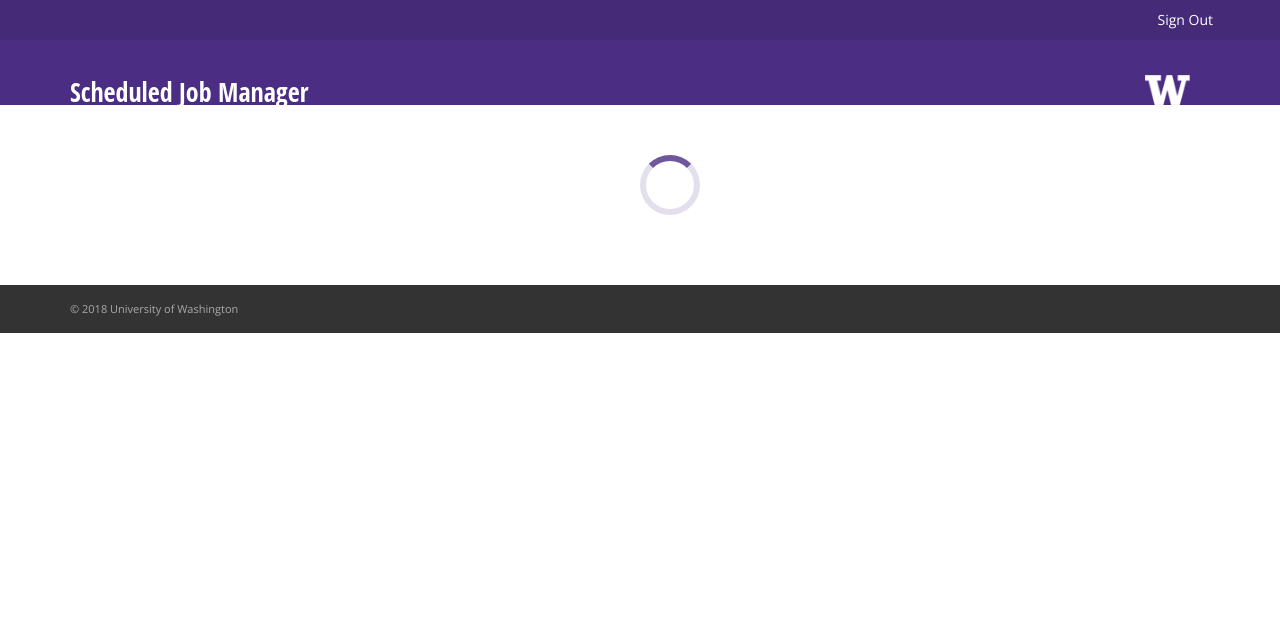
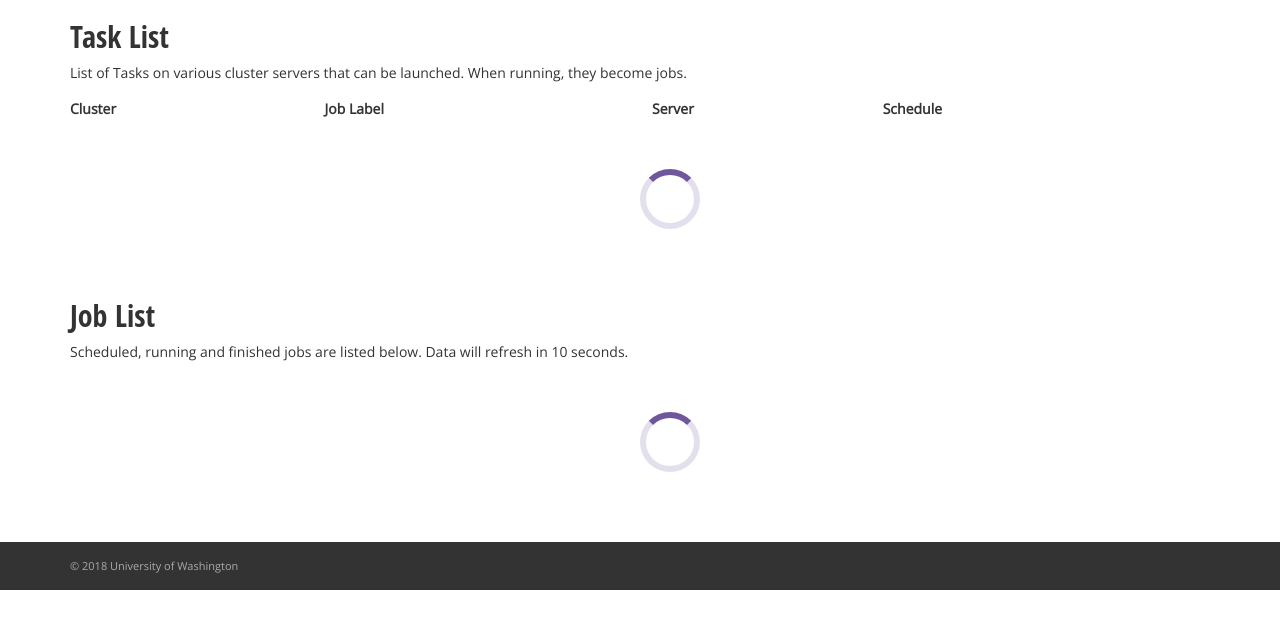
Before and after one commit to uw-it-aca/scheduled-job-manager, a Django app: template scheduled_job_manager/templates/manager.html in a window 1280 px wide. Shown: the top 629 px of the page. Run offline with Django 3.2, Linux system fonts and the light colour scheme; the template is opened without the code that fills it: most values are stand-ins (such as "Sample title", 1, 10 or a date in 2020); lists and menus that the app fills with data are empty; style sheets or scripts are compiled from the project's sources; parts of the project's set-up code (start-up, migrations or seed data) failed here and were passed over; some libraries are stand-ins or nearby versions; some web fonts are replaced.

Commit message:
task list and job launch

```diff
--- a/scheduled_job_manager/static/scheduled_job_manager/css/critical.scss
+++ b/scheduled_job_manager/static/scheduled_job_manager/css/critical.scss
@@ -219,7 +219,7 @@ a {
 }
 
 
-.joblist {
+.joblist, .tasklist {
   .intro { margin-top: 12px; font-size: 1.2em; }
   min-height: 180px;
   .loading {
@@ -242,8 +242,14 @@ a {
   }
   table {
     margin-top: 16px;
+    margin-bottom: 16px;
     width: 100%;
   }
+}
+
+.tooltip-inner {
+  text-align: left;
+  min-width: 600px;
 }
 
 @-webkit-keyframes rotation {
--- a/scheduled_job_manager/static/scheduled_job_manager/js/main.js
+++ b/scheduled_job_manager/static/scheduled_job_manager/js/main.js
@@ -2,7 +2,7 @@
 
 
 var refreshInterval = 8;
-var dateFormat = 'LLL';
+var dateFormat = 'MM/DD h:mm:ssa';
 
 $(window.document).ready(function() {
 	$("span.warning").popover({'trigger':'hover'});
@@ -10,7 +10,10 @@ $(window.document).ready(function() {
 
     registerEvents()
 
+    fetchJobs()
     setInterval(fetchJobs, refreshInterval * 1000);
+
+    fetchTasks()
 });
 
 
@@ -25,16 +28,22 @@ var displayPageHeader = function() {
 
 var registerEvents = function () {
     $(document).on('sjm:JobList', function (e, jobs) {
-        loadSJMTable(jobs);
+        displayJobList(jobs)
     }).on('sjm:JobListError', function (e, error) {
         Notify.error('Cannot load jobs: ' + error);
         $('.joblist').html('Our Apologies, but we cannot load jobs at this time.<br>' + error)
+    }).on('sjm:TaskList', function (e, tasks) {
+        displayTaskList(tasks)
+    }).on('sjm:TaskListError', function (e, error) {
+        Notify.error('Cannot load tasks: ' + error);
+        $('.tasklist').html('Our Apologies, but we cannot load tasks at this time.<br>' + error)
+    }).on('click', '[data-cluster]', function (e) {
+        startJob($(this).attr('data-job-cluster'),
+                 $(this).attr('data-job-member'),
+                 $(this).attr('data-job-job'))
     });
 };
 
-var loadSJMTable = function (jobs) {
-    displayJobList(jobs)
-};
 
 var fetchJobs = function () {
     var csrf_token = $("input[name=csrfmiddlewaretoken]")[0].value,
@@ -60,14 +69,42 @@ var fetchJobs = function () {
 };
 
 
+var fetchTasks = function () {
+    var csrf_token = $("input[name=csrfmiddlewaretoken]")[0].value,
+        $content = $(document);
+
+    $.ajax({
+        url: "api/v1/tasks/",
+        dataType: "JSON",
+        type: "GET",
+        accepts: {html: "application/json"},
+        headers: {
+            "X-CSRFToken": csrf_token
+        },
+        success: function(results) {
+            $content.trigger('sjm:TaskList', [results]);
+        },
+        error: function(xhr, status, error) {
+            $content.trigger('sjm:TaskListError', [error]);
+        }
+    });
+};
+
+
 var displayJobList = function (jobs) {
     var source = $("#job-table-template").html(),
         template = Handlebars.compile(source),
         $content = $('.joblist');
 
     $.each(jobs.jobs, function () {
-        this.launch_date = this.datetime_launch ? moment(this.datetime_launch).format(dateFormat) : null;
-        this.exit_date = this.datetime_exit ? moment(this.datetime_exit).format(dateFormat) : null;
+        var launch_moment = this.datetime_launch ? moment(this.datetime_launch) : null,
+            exit_moment = this.datetime_exit ? moment(this.datetime_exit) : null;
+
+        this.launch_date = launch_moment ? launch_moment.format(dateFormat) : null;
+        this.exit_date = exit_moment ? exit_moment.format(dateFormat) : null;
+        this.exit_output_abbreviated = (this.exit_output && this.exit_output.length > 20) ? this.exit_output.slice(0,20) + '...' : null;
+        this.bad_exit = (this.exit_status != null && this.exit_status !== 0);
+        this.runtime = (launch_moment && exit_moment) ? launch_moment.from(exit_moment, true) : null;
     });
 
     $content.html(template({
@@ -75,7 +112,23 @@ var displayJobList = function (jobs) {
         refresh: refreshInterval
     }));
 
-    refreshCountdown();
+    $content.find('[data-toggle="tooltip"]').tooltip()
+};
+
+
+var displayTaskList = function (tasks) {
+    var source = $("#task-table-row-template").html(),
+        template = Handlebars.compile(source),
+        $tasklist_tbody = $('.tasklist table tbody');
+
+    $tasklist_tbody.html('');
+    $.each(tasks. function () {
+        var task = this
+
+        $tasklist_tbody.append(template(task));
+    });
+
+    $tasklist_tbody.find('[data-toggle="tooltip"]').tooltip()
 };
 
 
@@ -85,6 +138,32 @@ var refreshCountdown = function () {
 
     setInterval(function () {
         count -= 1;
+        if (count < 0) {
+            count = refreshInterval;
+        }
+
         $counter.text(count);
     }, 1000);
 };
+
+
+var startJob = function (job_cluster, job_member, job_label) {
+    var csrf_token = $("input[name=csrfmiddlewaretoken]")[0].value,
+        $content = $(document);
+
+    $.ajax({
+        url: "api/v1/launch/" + job_cluster + '/' + job_member + '/' + job_label,
+        dataType: "JSON",
+        type: "GET",
+        accepts: {html: "application/json"},
+        headers: {
+            "X-CSRFToken": csrf_token
+        },
+        success: function(results) {
+            $content.trigger('sjm:JobLaunch', [results]);
+        },
+        error: function(xhr, status, error) {
+            $content.trigger('sjm:JobLaunchError', [error]);
+        }
+    });
+}
--- a/scheduled_job_manager/templates/handlebars/joblist.html
+++ b/scheduled_job_manager/templates/handlebars/joblist.html
@@ -1,8 +1,5 @@
 {% verbatim %}
 <script id="job-table-template" type="text/x-handlebars-template">
-  <div class="intro">
-    Scheduled, running and finished jobs are listed below.  Data will refresh in <span class="countdown">{{ refresh }}</span> seconds.
-  </div>
   <table>
     <thead>
       <tr>
@@ -29,15 +26,22 @@
         </td>
         <td>
           {{#if exit_date}}
-          Finished on {{ exit_date }}
+          {{#if bad_exit}}<span style="color: red;">Err ({{exit_status}})</span>{{else}}Exit{{/if}} on {{ exit_date }}<br>(ran {{ runtime }})
           {{else}}
-          Running <div class="progress">
+          Running
+          {{#if progress}}
+          <div class="progress">
             <div class="progress-bar progress-bar-striped progess-bar-animated" role="progressbar" style="width: {{ progress }}%" aria-valuenow="{{ progress }}" aria-valuemin="0" aria-valuemax="100">{{ progress }} %</div>
           </div>
           {{/if}}
+          {{/if}}
         </td>
         <td>
-          {{ exit_output }}
+          {{#if exit_output_abbreviated}}
+          <a href="#" data-toggle="tooltip" data-html="true" data-placement="left" title="<pre>{{exit_output}}</pre>">{{ exit_output_abbreviated }}</a>
+          {{else}}
+          {{exit_output}}
+          {{/if}}
         </td>
       </tr>
       {{/each}}
--- /dev/null
+++ b/scheduled_job_manager/templates/handlebars/tasklist.html
@@ -0,0 +1,28 @@
+{% verbatim %}
+<script id="task-table-template" type="text/x-handlebars-template">
+  <table>
+    <thead>
+      <tr>
+        <th>Cluster</th>
+        <th>Job Label</th>
+        <th>Server</th>
+        <th>Launch</th>
+      </tr>
+    </thead>
+    <tbody>
+      {{#each tasks}}
+      <tr>
+        <td>{{ cluster }}</td>
+        <td>{{ label }}</td>
+        <td>{{ member }}</td>
+        <td>
+          {{#if exit_date}}
+          <a class='job-restart' title="Launch {{ label }}" href="#" data-job-cluster="{{ cluster }}" data-job-member="{{ member }}" data-job-label="{{ label }}"><i class="fa fa-repeat"></i></a>
+          {{/if}}
+        </td>
+      </tr>
+      {{/each}}
+  </tbody>
+</table>
+</script>
+{% endverbatim %}
--- a/scheduled_job_manager/templates/manager.html
+++ b/scheduled_job_manager/templates/manager.html
@@ -4,6 +4,34 @@
 
 {% block content %}
 <div class="container">
+  <h2>Task List</h2>
+  <div class="intro">
+    List of Tasks on various cluster servers that can be launched.  When running, they become jobs.
+  </div>
+  <div class="tasklist">
+  <table>
+    <thead>
+      <tr>
+        <th>Cluster</th>
+        <th>Job Label</th>
+        <th>Server</th>
+        <th>Schedule</th>
+      </tr>
+    </thead>
+    <tbody>
+      <tr>
+        <td>
+          <div class="loading"><div></div></div>
+        </td>
+      </tr>
+    </tbody>
+  </table>
+  </div>
+
+  <h2>Job List</h2>
+  <div class="intro">
+    Scheduled, running and finished jobs are listed below.  Data will refresh in <span class="countdown">{{ refresh }}</span> seconds.
+  </div>
   <div class="joblist">
     <div class="loading"><div></div></div>
   </div>
@@ -11,7 +39,9 @@
 </div>
 
 {% include "handlebars/joblist.html" %}
+{% include "handlebars/tasklist.html" %}
 {% endblock %}
 
 {% block extra_js %}
+    <script src="{% static "vendor/js/popper.min.js" %}"></script>
 {% endblock %}
--- a/scheduled_job_manager/urls.py
+++ b/scheduled_job_manager/urls.py
@@ -1,9 +1,16 @@
-from django.urls import path
+from django.urls import path, re_path
 from scheduled_job_manager.views.manager import JobManager
 from scheduled_job_manager.views.api.jobs import JobManagerAPI
+from scheduled_job_manager.views.api.launch import JobLaunchAPI
+from scheduled_job_manager.views.api.tasks import TaskListAPI
 
 
 urlpatterns = [
     path('', JobManager.as_view()),
-    path('api/v1/jobs/', JobManagerAPI.as_view())
+    path('api/v1/jobs/', JobManagerAPI.as_view()),
+    path('api/v1/tasks/', TaskListAPI.as_view()),
+    re_path(r'api/v1/launch/(?P<job_cluster>[\da-zA-Z\-]+)/'
+            r'(?P<job_member>[\da-zA-Z\-]+)/'
+            r'(?P<job_label>[\da-zA-Z\-]+)/$',
+            JobLaunchAPI.as_view())
 ]
```
Also changed, not shown: scheduled_job_manager/views/api/launch.py (added, +31 -0 lines), scheduled_job_manager/views/api/tasks.py (added, +23 -0 lines), scheduled_job_manager/static/vendor/js/popper.min.js (added).
